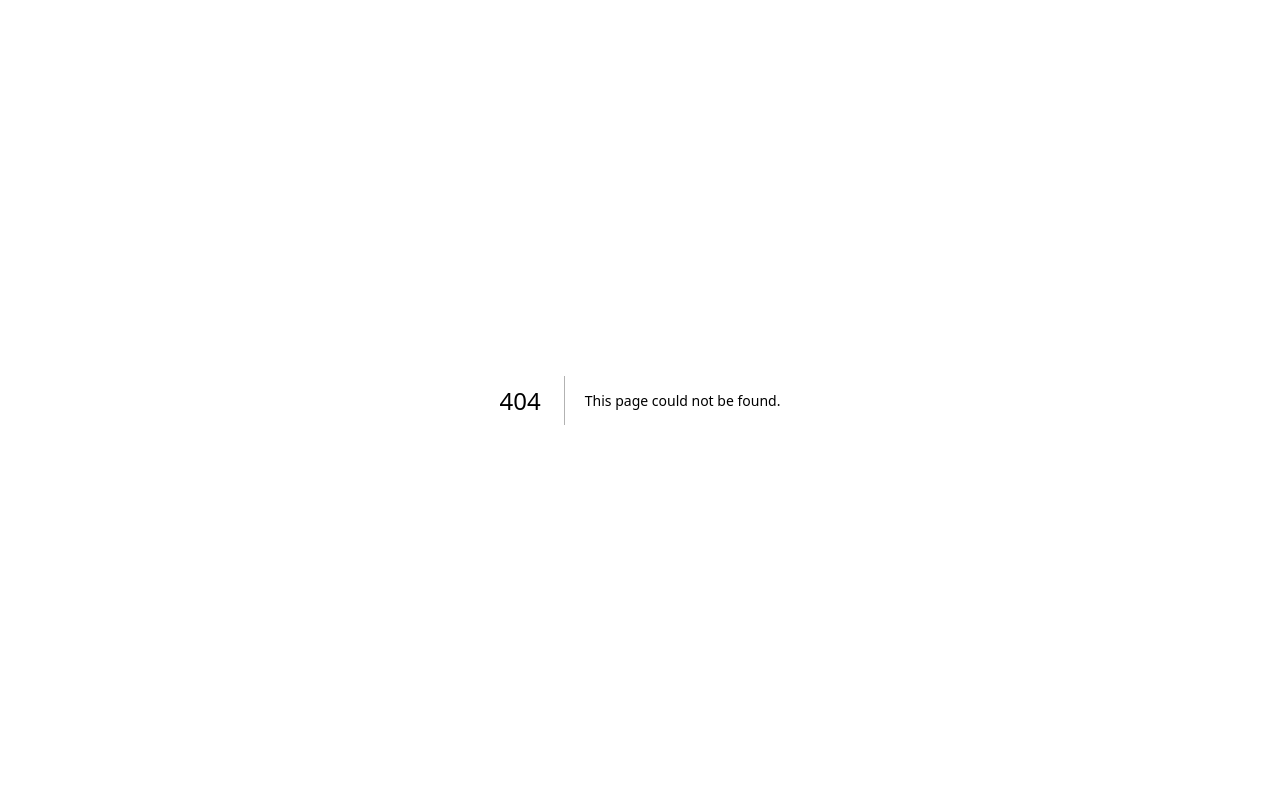
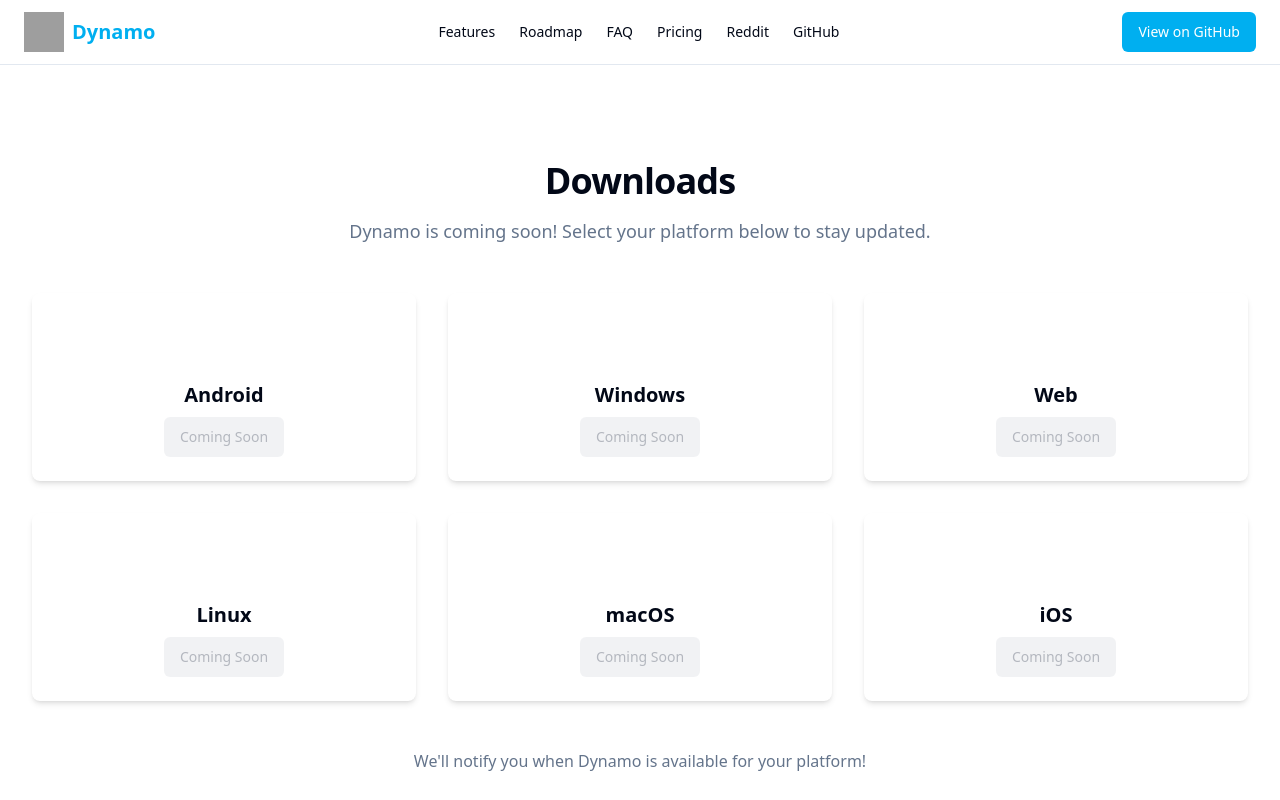
Before and after one commit to Jvr2022/DynamoApp, a Next.js app: page /download in a window 1280 px wide. Before the commit this address had no page. Shown: the top 800 px of the page. Built offline with nearby package versions, Linux system fonts and the light colour scheme; grey boxes are pictures that could not be loaded.

Commit message:
Create page.tsx

```diff
--- /dev/null
+++ b/app/download/page.tsx
@@ -0,0 +1,56 @@
+import React from 'react';
+import { SiteHeader } from "@/components/site-header";
+import { SiteFooter } from "@/components/site-footer";
+import { FaAndroid, FaWindows, FaGlobe, FaLinux, FaApple } from 'react-icons/fa';
+import { Button } from "@/components/ui/button";
+
+const DownloadPage = () => {
+  return (
+    <div className="flex flex-col min-h-screen">
+      <SiteHeader />
+
+      <main className="container py-16 md:py-24">
+        <section className="text-center">
+          <h1 className="text-4xl font-bold tracking-tight mb-4">Downloads</h1>
+          <p className="text-muted-foreground text-lg mb-8">
+            Dynamo is coming soon! Select your platform below to stay updated.
+          </p>
+
+          <div className="grid grid-cols-1 md:grid-cols-3 gap-8 mt-12">
+            <PlatformButton platform="Android" icon={FaAndroid} />
+            <PlatformButton platform="Windows" icon={FaWindows} />
+            <PlatformButton platform="Web" icon={FaGlobe} />
+            <PlatformButton platform="Linux" icon={FaLinux} />
+            <PlatformButton platform="macOS" icon={FaApple} />
+            <PlatformButton platform="iOS" icon={FaApple} />
+          </div>
+
+          <p className="mt-12 text-muted-foreground">
+            We'll notify you when Dynamo is available for your platform!
+          </p>
+        </section>
+      </main>
+
+      <SiteFooter />
+    </div>
+  );
+};
+
+interface PlatformButtonProps {
+  platform: string;
+  icon: React.ComponentType<any>;
+}
+
+const PlatformButton: React.FC<PlatformButtonProps> = ({ platform, icon }) => {
+  return (
+    <div className="flex flex-col items-center p-6 bg-white rounded-lg shadow-md hover:shadow-lg transition-shadow duration-300">
+      <icon className="h-12 w-12 text-[#00AFF0] mb-4" />
+      <h3 className="text-xl font-semibold mb-2">{platform}</h3>
+      <Button disabled className="bg-gray-200 text-gray-500 cursor-not-allowed hover:bg-gray-300">
+        Coming Soon
+      </Button>
+    </div>
+  );
+};
+
+export default DownloadPage;
```
